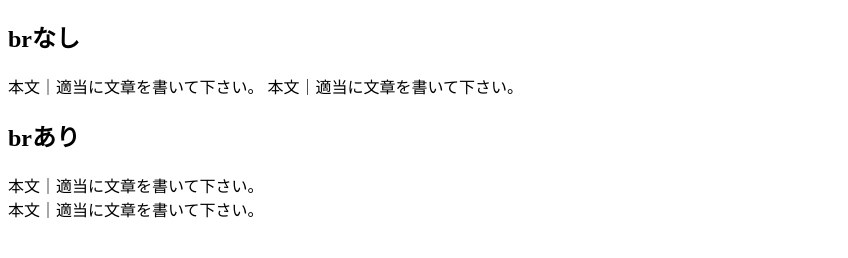
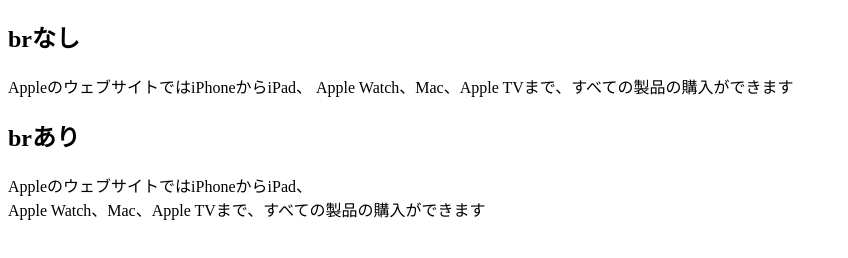
Before and after one commit to Genki-iwi/html_sample_02, a plain HTML site: page index.html in a window 1280 px wide. Shown: the part 70-328 px from the top of the page, without its empty margins (0-848 px from the left). Drawn offline with Linux system fonts and the light colour scheme.

Commit message:
Update index.html

```diff
--- a/index.html
+++ b/index.html
@@ -10,13 +10,13 @@
     <h1>PとBR(改行の違い)</h1>
     <h2>brなし</h2>
     <P>
-        本文｜適当に文章を書いて下さい。
-        本文｜適当に文章を書いて下さい。
+        AppleのウェブサイトではiPhoneからiPad、
+        Apple Watch、Mac、Apple TVまで、すべての製品の購入ができます
     </P>
     <h2>brあり</h2>
     <P>
-        本文｜適当に文章を書いて下さい。<br>
-        本文｜適当に文章を書いて下さい。<br>
+        AppleのウェブサイトではiPhoneからiPad、 <br>
+        Apple Watch、Mac、Apple TVまで、すべての製品の購入ができます<br>
     </P>
 </body>
 
```
